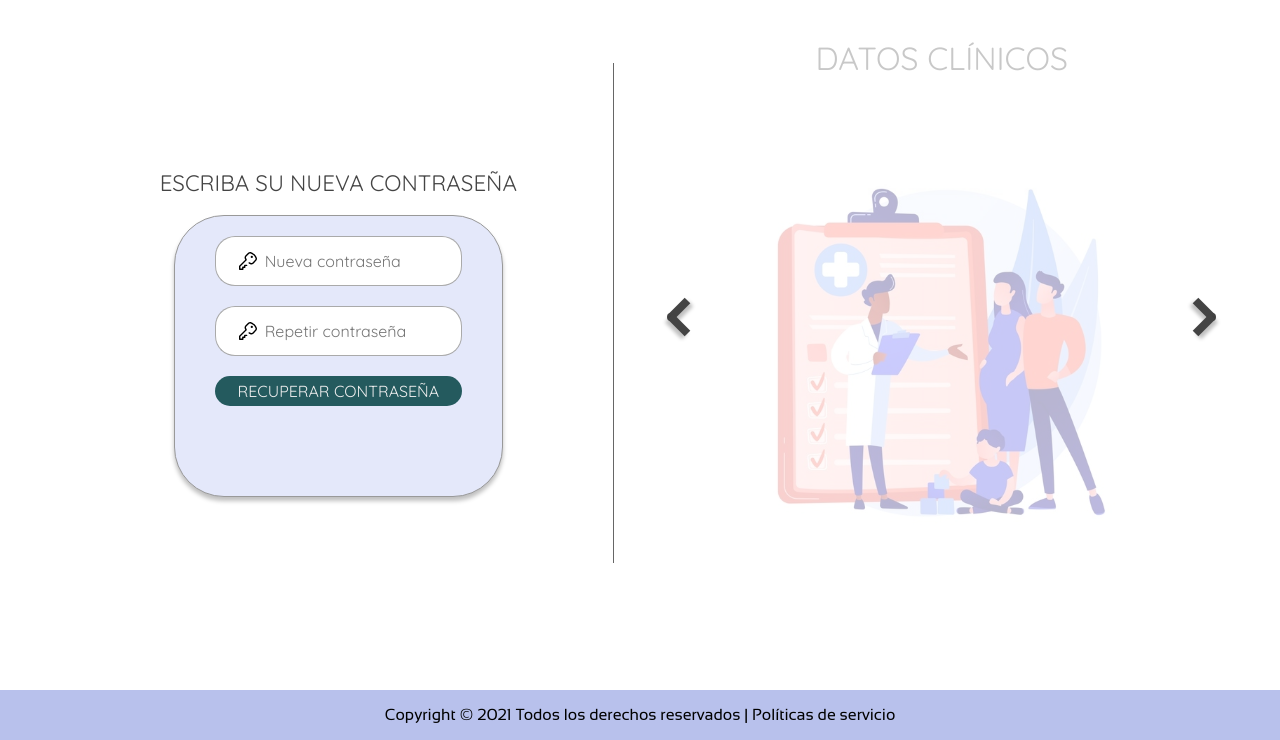
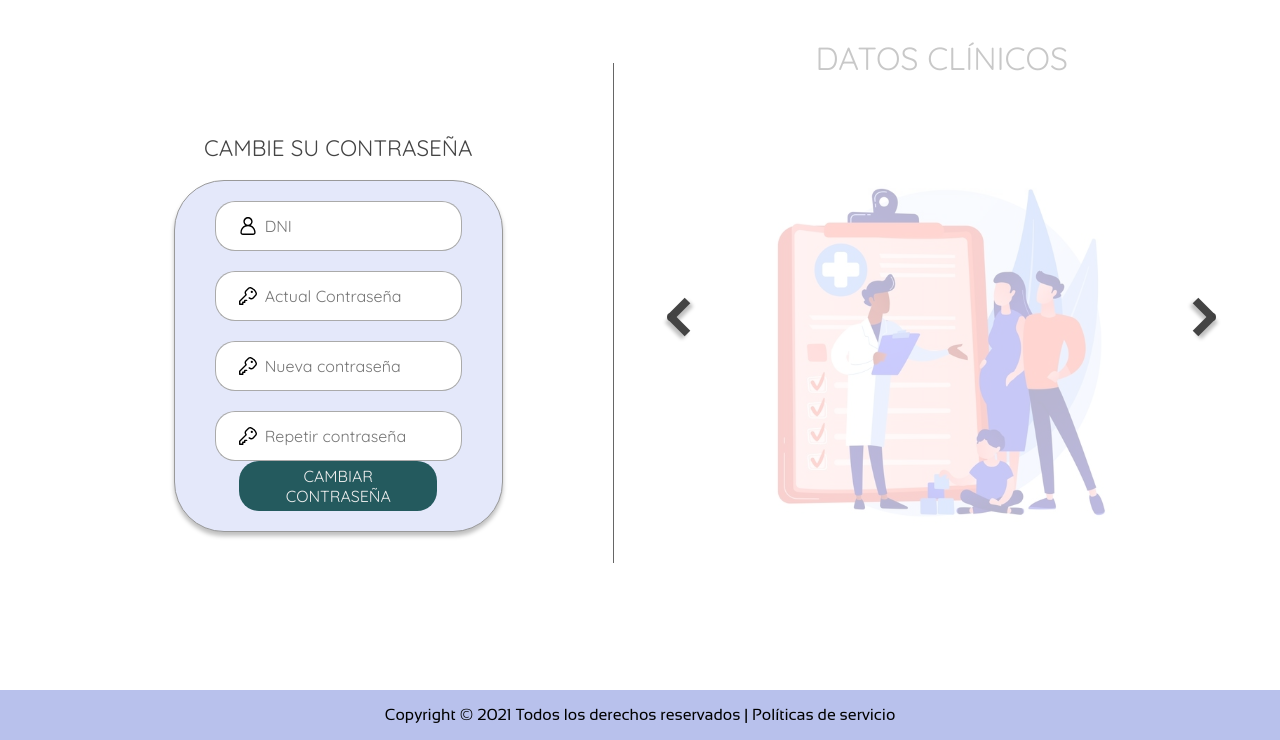
Before and after one commit to olimpiadainformatica/olimpiadainformatica.github.io, a PHP site: page /recuperar.php in a window 1280 px wide. Shown: the part 60-800 px from the top of the page. Run offline with PHP 8.4, Linux system fonts and the light colour scheme.

Commit message:
Hecho la funcion para cambiar contraseña

```diff
--- a/datos_clinicos.php
+++ b/datos_clinicos.php
@@ -51,6 +51,7 @@
                     <p>Vacunas</p>
                 </a>
                 <a class="item_container" href="diario_paciente.php">
+
                     <img src="src/clinicaldata/pacientdiary.svg" alt="">
                     <p>Diario Paciente</p>
                 </a>
--- a/login.php
+++ b/login.php
@@ -71,7 +71,7 @@
                             <!-- SCRIPT TEMPORAL PARA IR A LA PÁGINA DE INICIO DE USUARIO-->
                         </div>
                         <div>
-                            <a id="recover_btn" href="recuperar.php">RECUPERAR CONTRASEÑA</a>
+                            <a id="recover_btn" href="recuperar.php">CAMBIAR CONTRASEÑA</a>
                         </div>
                     </form>
                 </div>
--- a/recuperar.php
+++ b/recuperar.php
@@ -1,10 +1,42 @@
 <?php
+    include 'conexion.php';
     include 'header.php';
+    session_start();
+    if (isset($_SESSION['dni_logeado'])) {
+        header('Location:user_index.php');
+    }
+
+    if(isset($_POST['dni'])){
+        //declarando los datos enviados de post en variables
+        $dni=$_POST['dni'];
+        $pass=md5($_POST['contraseña_actual']);
+        $pass_nueva=md5($_POST['contraseña_nueva']);
+
+        //Buscando si hay un registro en usuario con el dni y contraseña enviados de post
+        $consulta="SELECT dni,password FROM `usuario` WHERE dni=$dni and password='$pass';";
+        $sel = $con -> query($consulta);
+
+        if($sel){
+            $sel=mysqli_num_rows($sel);
+
+            if($sel == 1){
+
+                //ACTUALIZA AL LA CONTRASEÑA DEL USUARIO Y REDIRECCIONA A LA PAGINA login.php
+                $consulta="UPDATE `usuario` SET password = '$pass_nueva' WHERE dni = $dni ;";
+                $up = $con -> query($consulta);
+                header("location:login.php");
+            }else if($sel == 0){
+                //SI NO HAY REGISTROS MUESTRA ESTA ALERTA
+                echo('<script language="javascript">alert("No se ha podido encontrar al usuario en el registro!!, DNI o Contraseña incorrectos.");</script>');
+            }
+        }
+
+    }
 ?>
 <!DOCTYPE html>
 <html>
     <head>
-        <title>Recuperar Contraseña - MedHealth</title>
+        <title>Cambiar Contraseña - MedHealth</title>
 		<meta charset="UTF-8">
         <meta name="description" content="Olimpiadas INET 2021">
         <meta name="author" content="Acosta Soledad, Cabrera José, Mansilla Franco, Nores Mateo">
@@ -13,6 +45,7 @@
         <link rel="stylesheet" href="style/common.css">
         <link rel="stylesheet" href="style/header-footer.css">
         <link rel="stylesheet" href="style/recuperar.css">
+        <link rel="stylesheet" href="style/login.css">
     </head>
     <body>
         <script src="scripts/slider.js" async defer></script>
@@ -22,19 +55,27 @@
 
         <main>
             <section id="recover_section">
-                <h1>ESCRIBA SU NUEVA CONTRASEÑA</h1>
+                <h1>CAMBIE SU CONTRASEÑA</h1>
                 <div class="container1" id="form_container">
-                    <form id="recover_form" action="#">
+                    <form id="recover_form" method='post'>
                         <div class="form_field_container">
-                            <input id="password" type="password" name="contraseña" placeholder="Nueva contraseña" class="form_field" required>
+                            <input id="dni" type="text" name="dni" placeholder="DNI" class="form_field" required>
+                            <label for="dni"><img src="src/inputicons/user_icon.svg" class="form_field_icon"></label>
+                        </div>
+                        <div class="form_field_container">
+                            <input type="password" name="contraseña_actual" placeholder="Actual Contraseña" class="form_field" required>
                             <label for="password"><img src="src/inputicons/password_icon.svg" class="form_field_icon"></label>
                         </div>
                         <div class="form_field_container">
-                            <input id="checkpassword" type="password" name="recuperar_contraseña" placeholder="Repetir contraseña" class="form_field" required>
+                            <input id="password" type="password" name="contraseña_nueva" placeholder="Nueva contraseña" class="form_field" required>
+                            <label for="password"><img src="src/inputicons/password_icon.svg" class="form_field_icon"></label>
+                        </div>
+                        <div class="form_field_container">
+                            <input id="checkpassword" type="password" name="repetir_contraseña" placeholder="Repetir contraseña" class="form_field" required>
                             <label for="checkpassword"><img src="src/inputicons/password_icon.svg" class="form_field_icon"></label>
                         </div>
                         <div>
-                            <button id="recover_btn" type="button" onclick="recoverSubmit()">RECUPERAR CONTRASEÑA</button>
+                            <button id="recover_btn" type="button" onclick="recoverSubmit()">CAMBIAR CONTRASEÑA</button>
                         </div>
                         <p id="submit_alert">Las contraseñas no coinciden</p>
                     </form>
--- a/style/recuperar.css
+++ b/style/recuperar.css
@@ -28,7 +28,7 @@ main{
 #recover_form{
     display: grid;
     grid-template-columns: 1fr;
-    grid-template-rows: repeat(4, 1fr);
+    grid-template-rows: repeat(5, 1fr);
     padding: 0 40px 0 40px;
 }
 
@@ -205,7 +205,7 @@ main{
     position: absolute;
     text-align: center;
     color: red;
-    bottom: 15px;
+    bottom: 0px;
     left: 0px;
     right: 0px;
     display: none;
```
